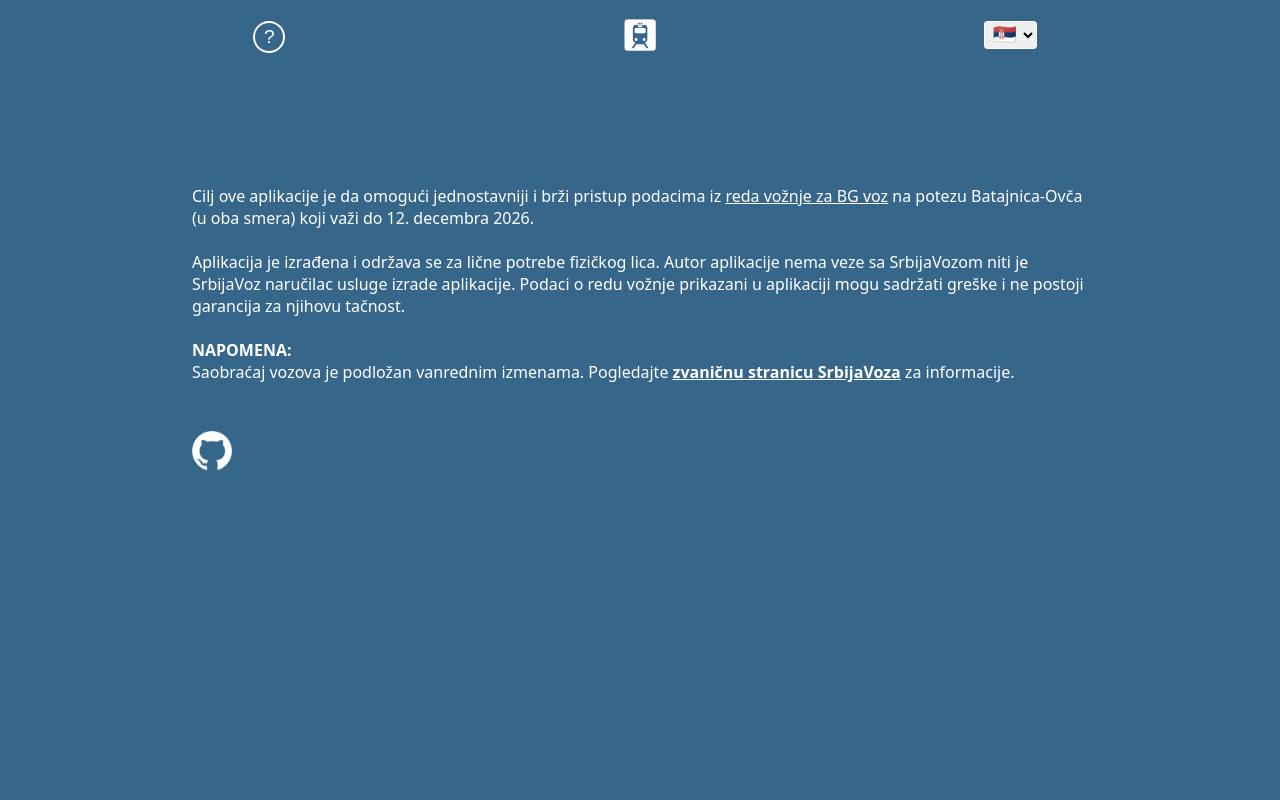
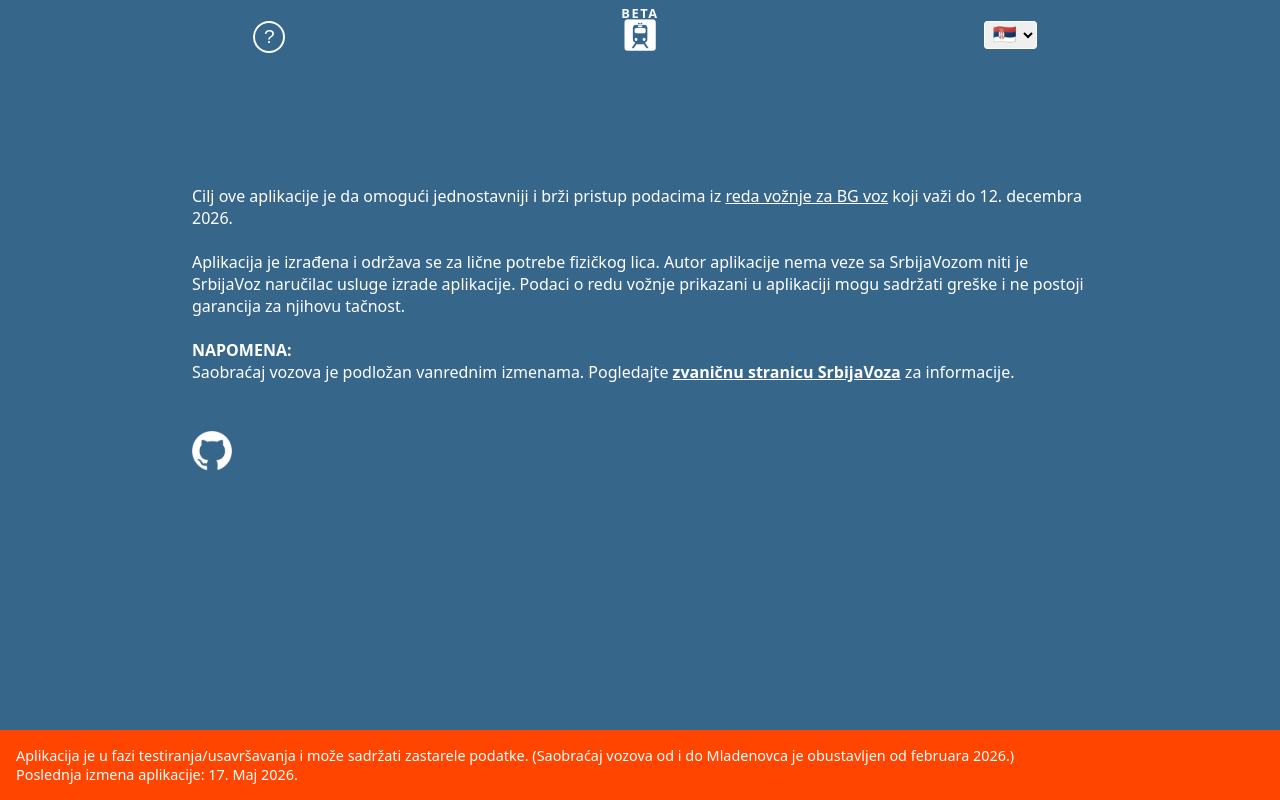
Before and after one commit to Marija-Kov/train-schedule, a React (Vite) app: page /info in a window 1280 px wide. Built offline with nearby package versions, Linux system fonts and the light colour scheme.

Commit message:
add beta marks

```diff
--- a/src/AppLayout.tsx
+++ b/src/AppLayout.tsx
@@ -50,6 +50,7 @@
           </button>
         </span>
         <span>
+          <p id="beta">BETA</p>
           <NavLink to="/" data-testid="home-link">
             <img
               className="train-icon"
@@ -71,6 +72,14 @@
       <DeparturesContextProvider>
         <Outlet />
       </DeparturesContextProvider>
+      <footer>
+        <p>
+          Aplikacija je u fazi testiranja/usavršavanja i može sadržati zastarele
+          podatke. (Saobraćaj vozova od i do Mladenovca je obustavljen od
+          februara 2026.)
+        </p>
+        <p>Poslednja izmena aplikacije: 17. Maj 2026.</p>
+      </footer>
     </div>
   )
 }
--- a/src/context/LanguageContext.tsx
+++ b/src/context/LanguageContext.tsx
@@ -27,8 +27,7 @@
       intro:
         'Cilj ove aplikacije je da omogući jednostavniji i brži pristup podacima iz',
       schedule_link: 'reda vožnje za BG voz',
-      valid_until:
-        'na potezu Batajnica-Ovča (u oba smera) koji važi do 12. decembra 2026.',
+      valid_until: 'koji važi do 12. decembra 2026.',
       personal_use:
         'Aplikacija je izrađena i održava se za lične potrebe fizičkog lica. Autor aplikacije nema veze sa SrbijaVozom niti je SrbijaVoz naručilac usluge izrade aplikacije. Podaci o redu vožnje prikazani u aplikaciji mogu sadržati greške i ne postoji garancija za njihovu tačnost.',
       note_title: 'NAPOMENA:',
@@ -40,8 +39,7 @@
     en: {
       intro: 'This app aims to enable a simple and efficient access to',
       schedule_link: 'Belgrade train schedule',
-      valid_until:
-        'for relation Batajnica-Ovča (in both directions) valid until December 12th 2026.',
+      valid_until: 'valid until December 12th 2026.',
       personal_use:
         'The app is built and maintained for personal use. The developer is not affiliated with SrbijaVoz. Schedule-related data shown in the app may contain errors and there is no guarantee for its correctness.',
       note_title: 'NOTE:',
--- a/src/scss/_header.scss
+++ b/src/scss/_header.scss
@@ -36,3 +36,23 @@
   border: solid 0.1rem variables.$primary-2;
   border-radius: 0.2rem;
 }
+
+#beta {
+  position: relative;
+  bottom: 0.9rem;
+  height: 0;
+  font-size: 0.8rem;
+  font-weight: 700;
+  letter-spacing: 0.1rem;
+}
+
+footer {
+  position: absolute;
+  bottom: 0;
+  width: 100%;
+  height: fit-content;
+  padding: 1rem;
+  font-size: 0.9rem;
+  color: variables.$primary-2;
+  background-color: orangered;
+}
```
